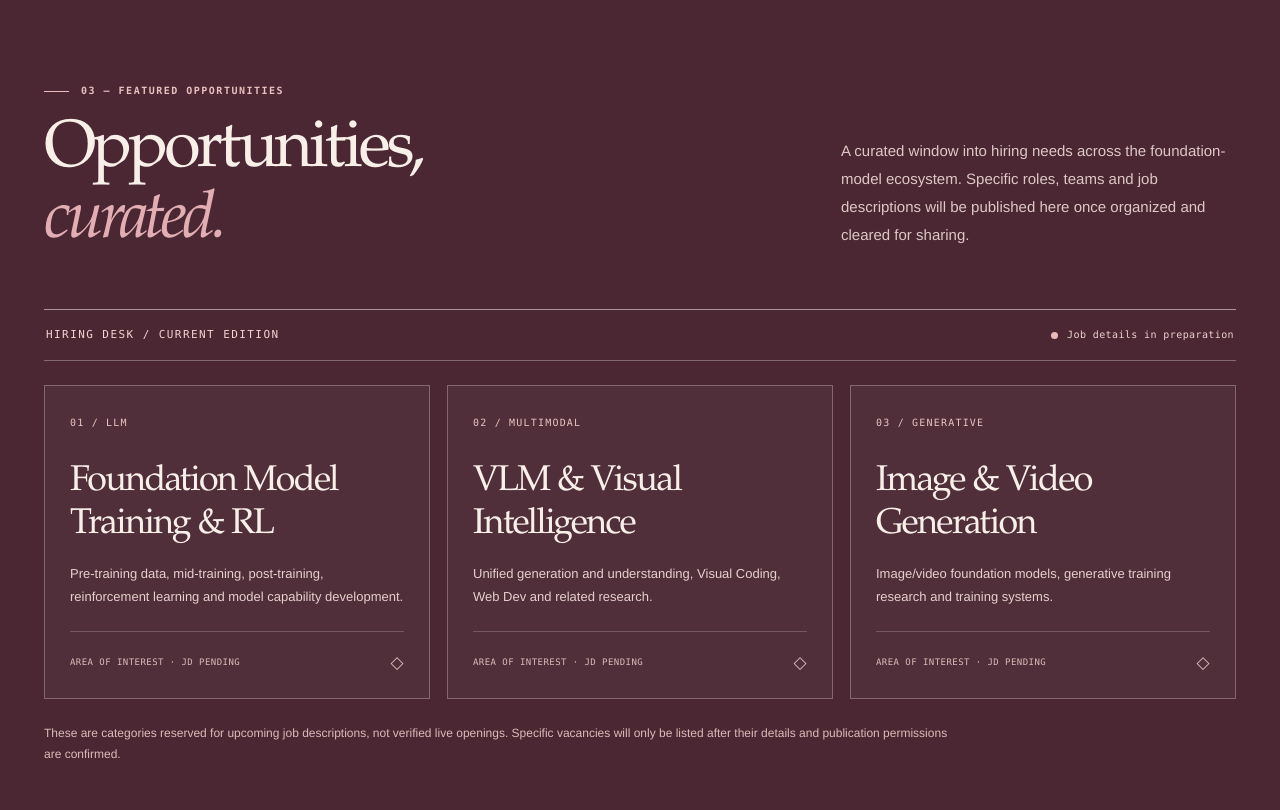
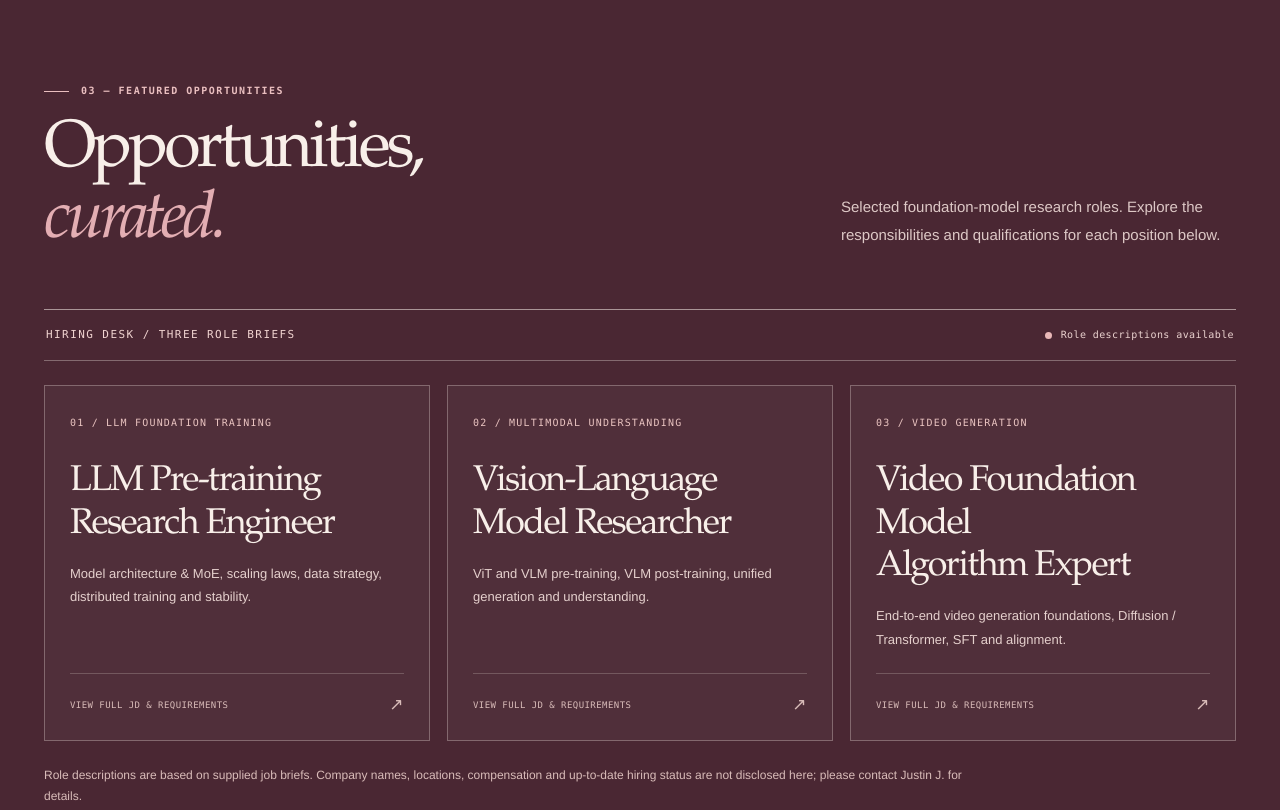
Before and after one commit to Justin-Jr26/Justin-Jr26, a plain HTML site: page docs/index.html in a window 1280 px wide. Shown: the part 2880-3690 px from the top of the page. Drawn offline with Linux system fonts and the light colour scheme.

Commit message:
site: link three detailed research-role descriptions

```diff
--- a/docs/index.html
+++ b/docs/index.html
@@ -237,7 +237,8 @@
     .roles-pending{display:inline-flex;gap:9px;align-items:center;color:#ebd3d0;font-family:var(--mono);font-size:10px;letter-spacing:.04em}
     .pending-dot{background:#e9b8b8;width:7px;height:7px;border-radius:50%}
     .roles-grid{display:grid;grid-template-columns:repeat(3,minmax(0,1fr));gap:17px;margin-top:24px}
-    .role-card{min-height:294px;padding:29px 25px 21px;border:1px solid rgba(255,245,237,.29);display:flex;flex-direction:column;background:rgba(255,255,255,.035)}
+    .role-card{color:inherit;text-decoration:none;min-height:294px;padding:29px 25px 21px;border:1px solid rgba(255,245,237,.29);display:flex;flex-direction:column;background:rgba(255,255,255,.035)}
+    .role-card:hover{border-color:rgba(255,245,237,.83);background:rgba(255,255,255,.09)}
     .role-num{color:#eac4c1;font-family:var(--mono);font-size:10px;letter-spacing:.12em}
     .role-card h3{font-family:var(--serif);font-size:clamp(27px,2.8vw,36px);line-height:1.18;letter-spacing:-.045em;font-weight:400;margin:30px 0 16px}
     .role-card p{font-size:13px;line-height:1.8;color:#e5d0cd;margin:0 0 22px}
@@ -383,38 +384,38 @@
             <h2 class="section-title en">Opportunities,<br><em>curated.</em></h2>
             <h2 class="section-title zh">值得关注的<br><em>职业机会。</em></h2>
           </div>
-          <p class="section-sub en">A curated window into hiring needs across the foundation-model ecosystem. Specific roles, teams and job descriptions will be published here once organized and cleared for sharing.</p>
-          <p class="section-sub zh">整理我所合作与关注的基座模型团队招聘需求。具体岗位、团队信息与 JD 将在确认有效性及公开权限后陆续展示。</p>
+          <p class="section-sub en">Selected foundation-model research roles. Explore the responsibilities and qualifications for each position below.</p>
+          <p class="section-sub zh">精选基座模型研发岗位。点击岗位卡片，查看完整职责、任职条件及技术方向。</p>
         </div>
         <div class="roles-headline">
-          <div class="upper"><span class="en">HIRING DESK / CURRENT EDITION</span><span class="zh">招聘情报 / 当前版本</span></div>
-          <div class="roles-pending"><span class="pending-dot"></span><span class="en">Job details in preparation</span><span class="zh">具体 JD 整理中</span></div>
+          <div class="upper"><span class="en">HIRING DESK / THREE ROLE BRIEFS</span><span class="zh">招聘情报 / 3 份岗位说明</span></div>
+          <div class="roles-pending"><span class="pending-dot"></span><span class="en">Role descriptions available</span><span class="zh">岗位 JD 已上线</span></div>
         </div>
         <div class="roles-grid">
-          <article class="role-card" data-reveal>
-            <div class="role-num">01 / LLM</div>
-            <h3>Foundation Model<br>Training & RL</h3>
-            <p class="en">Pre-training data, mid-training, post-training, reinforcement learning and model capability development.</p>
-            <p class="zh">Pre-train Data、Mid-train、Post-train、RL 及模型能力训练方向。</p>
-            <div class="role-footer"><span class="en">AREA OF INTEREST · JD PENDING</span><span class="zh">关注方向 · JD 待补充</span><span aria-hidden="true">◇</span></div>
-          </article>
-          <article class="role-card" data-reveal>
-            <div class="role-num">02 / MULTIMODAL</div>
-            <h3>VLM & Visual<br>Intelligence</h3>
-            <p class="en">Unified generation and understanding, Visual Coding, Web Dev and related research.</p>
-            <p class="zh">生成理解统一、Visual Coding、Web Dev 及相关多模态研究方向。</p>
-            <div class="role-footer"><span class="en">AREA OF INTEREST · JD PENDING</span><span class="zh">关注方向 · JD 待补充</span><span aria-hidden="true">◇</span></div>
-          </article>
-          <article class="role-card" data-reveal>
-            <div class="role-num">03 / GENERATIVE</div>
-            <h3>Image & Video<br>Generation</h3>
-            <p class="en">Image/video foundation models, generative training research and training systems.</p>
-            <p class="zh">图像与视频生成基座模型、生成式训练研究及训练系统方向。</p>
-            <div class="role-footer"><span class="en">AREA OF INTEREST · JD PENDING</span><span class="zh">关注方向 · JD 待补充</span><span aria-hidden="true">◇</span></div>
-          </article>
+          <a class="role-card" href="./open-roles.html#role-llm" data-reveal>
+            <div class="role-num">01 / LLM FOUNDATION TRAINING</div>
+            <h3 class="zh">LLM-预训练<br>算法工程师</h3><h3 class="en">LLM Pre-training<br>Research Engineer</h3>
+            <p class="zh">模型结构与 MoE、Scaling Laws、数据策略、分布式训练与稳定性。</p>
+            <p class="en">Model architecture & MoE, scaling laws, data strategy, distributed training and stability.</p>
+            <div class="role-footer"><span class="en">VIEW FULL JD & REQUIREMENTS</span><span class="zh">查看岗位职责与要求</span><span aria-hidden="true">↗</span></div>
+          </a>
+          <a class="role-card" href="./open-roles.html#role-vlm" data-reveal>
+            <div class="role-num">02 / MULTIMODAL UNDERSTANDING</div>
+            <h3 class="zh">多模理解-视觉语言<br>大模型研究员</h3><h3 class="en">Vision-Language<br>Model Researcher</h3>
+            <p class="zh">ViT Pretrain、VLM Pretrain / Post Train、生成理解统一架构。</p>
+            <p class="en">ViT and VLM pre-training, VLM post-training, unified generation and understanding.</p>
+            <div class="role-footer"><span class="en">VIEW FULL JD & REQUIREMENTS</span><span class="zh">查看岗位职责与要求</span><span aria-hidden="true">↗</span></div>
+          </a>
+          <a class="role-card" href="./open-roles.html#role-video" data-reveal>
+            <div class="role-num">03 / VIDEO GENERATION</div>
+            <h3 class="zh">视频生成基座模型<br>算法专家</h3><h3 class="en">Video Foundation Model<br>Algorithm Expert</h3>
+            <p class="zh">视频生成基座全流程研发、Diffusion / Transformer、SFT 与对齐优化。</p>
+            <p class="en">End-to-end video generation foundations, Diffusion / Transformer, SFT and alignment.</p>
+            <div class="role-footer"><span class="en">VIEW FULL JD & REQUIREMENTS</span><span class="zh">查看岗位职责与要求</span><span aria-hidden="true">↗</span></div>
+          </a>
         </div>
-        <p class="roles-disclaimer en">These are categories reserved for upcoming job descriptions, not verified live openings. Specific vacancies will only be listed after their details and publication permissions are confirmed.</p>
-        <p class="roles-disclaimer zh">以上是待补充具体 JD 的方向分类，并非已经核实的实时招聘岗位。后续会在确认岗位信息及发布权限后更新具体职位。</p>
+        <p class="roles-disclaimer en">Role descriptions are based on supplied job briefs. Company names, locations, compensation and up-to-date hiring status are not disclosed here; please contact Justin J. for details.</p>
+        <p class="roles-disclaimer zh">以上根据已提供的岗位说明整理；公司、工作地点、薪酬及实时招聘进展暂不在网页披露，具体信息请与 Justin J. 沟通确认。</p>
       </div>
     </section>
     <section class="section archive-section" id="archive">
```
